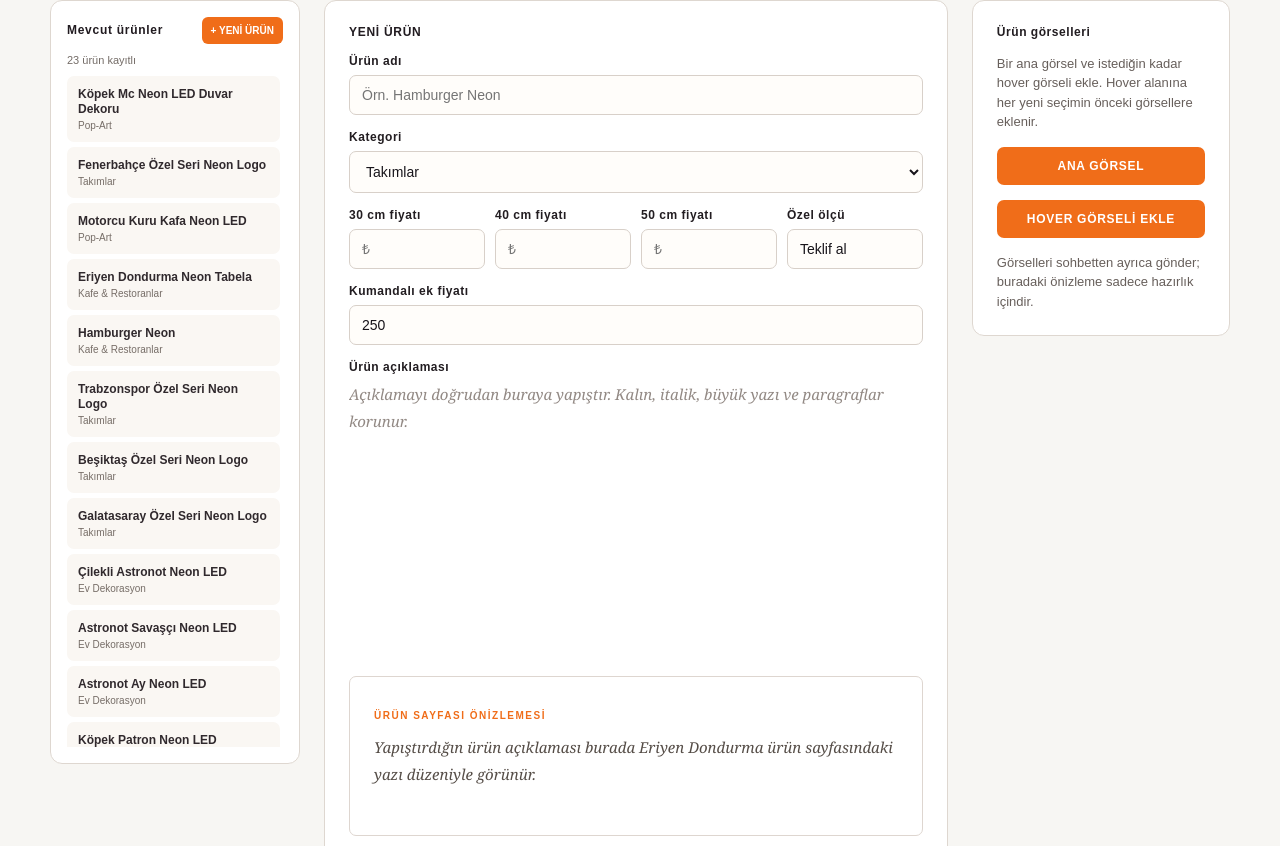
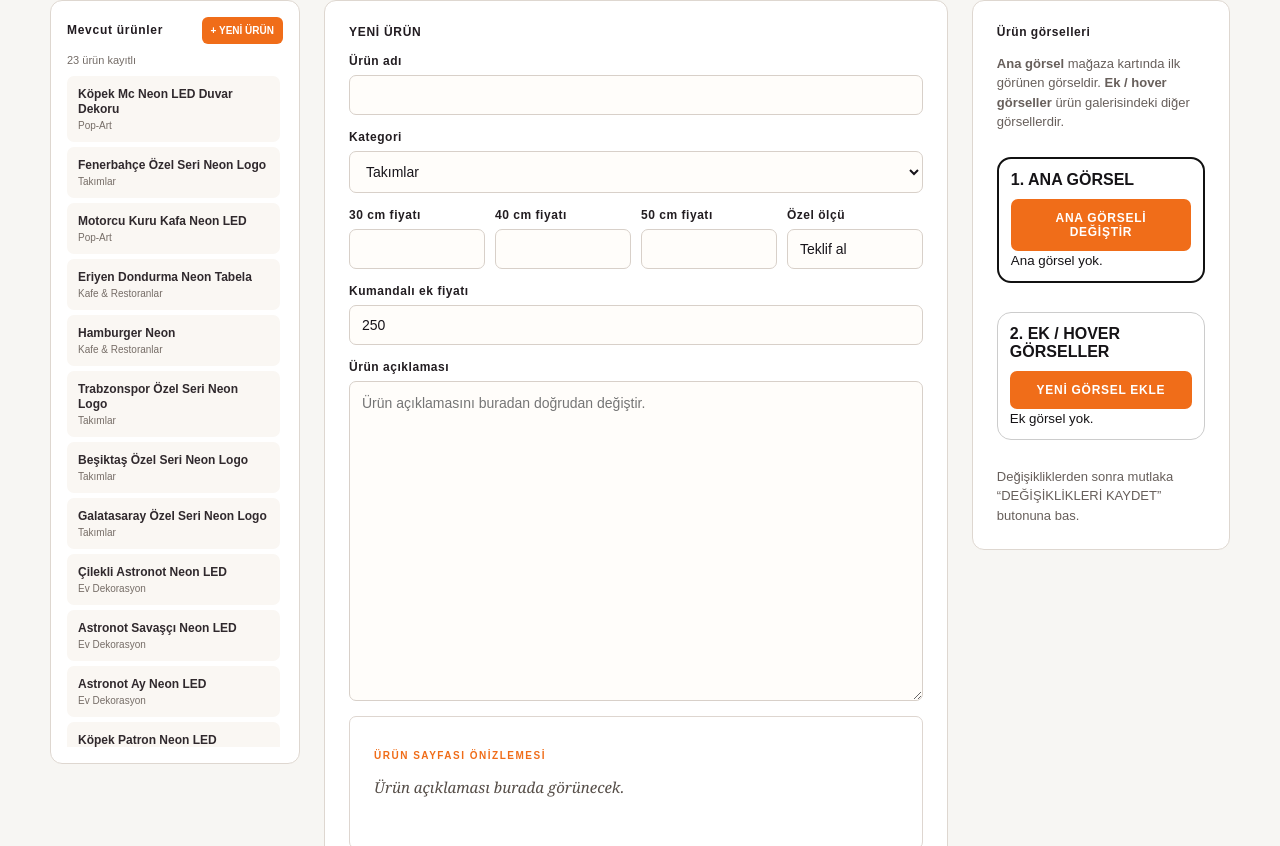
Before and after one commit to CanerKorkmaz85/3dbadeneon, a Next.js app: page /yonetim/urunler in a window 1280 px wide. Shown: the part 394-1240 px from the top of the page. Built offline with nearby package versions, Linux system fonts and the light colour scheme.

Commit message:
Urun yonetim panelini duzelt

```diff
--- a/app/yonetim/urunler/page.tsx
+++ b/app/yonetim/urunler/page.tsx
@@ -2,11 +2,8 @@
 
 /* eslint-disable @next/next/no-img-element */
 
-import { useRef, useState } from "react";
-import FormattedProductCopy, {
-  productCopyHtml,
-  sanitizeProductHtml,
-} from "../../../components/FormattedProductCopy";
+import { useState } from "react";
+import FormattedProductCopy from "../../../components/FormattedProductCopy";
 import {
   productId,
   readAdminProducts,
@@ -26,7 +23,9 @@ const categories = [
   "Ev Dekorasyon",
   "Ek Malzemeler",
 ];
+
 const technicalTemplate = `Ölçü\n30, 40, 50 cm veya özel ölçü\n\nMalzeme\n4 mm şeffaf, kontur kesim pleksi\n\nAydınlatma\n12V esnek silikon neon LED\n\nKablo\nYaklaşık 2 metre\n\nPaket içeriği\nNeon dekor ve 12V adaptör`;
+
 type Draft = {
   title: string;
   category: string;
@@ -40,6 +39,7 @@ type Draft = {
   mainImage: string;
   hoverImages: string[];
 };
+
 const emptyDraft: Draft = {
   title: "",
   category: categories[0],
@@ -56,36 +56,22 @@ const emptyDraft: Draft = {
 
 export default function ProductEntryPage() {
   const [products, setProducts] = useState<AdminProduct[]>(readAdminProducts);
-  const [draft, setDraft] = useState<Draft>(() => {
-    if (typeof window === "undefined") return emptyDraft;
-    try {
-      const stored = window.localStorage.getItem("3dbade-product-draft");
-      return stored ? { ...emptyDraft, ...JSON.parse(stored) } : emptyDraft;
-    } catch {
-      return emptyDraft;
-    }
-  });
+  const [draft, setDraft] = useState<Draft>(emptyDraft);
   const [selectedId, setSelectedId] = useState<string | null>(null);
-  const [mainPreview, setMainPreview] = useState("");
-  const [hoverPreviews, setHoverPreviews] = useState<string[]>([]);
   const [saved, setSaved] = useState(false);
   const [copied, setCopied] = useState(false);
-  const descriptionRef = useRef<HTMLDivElement>(null);
+
   const update = (field: keyof Draft, value: string) =>
     setDraft((current) => ({ ...current, [field]: value }));
+
   function saveDraft() {
     if (!draft.title.trim()) return;
     const id = selectedId || productId(draft.title);
-    const description = sanitizeProductHtml(
-      descriptionRef.current?.innerHTML ?? draft.description,
-    );
     const product: AdminProduct = {
       ...draft,
-      description,
-      mainImage: mainPreview || draft.mainImage,
-      hoverImages: hoverPreviews.length ? hoverPreviews : draft.hoverImages,
       id,
       title: draft.title.trim(),
+      hoverImages: draft.hoverImages || [],
     };
     const next = selectedId
       ? products.map((item) => (item.id === id ? product : item))
@@ -94,22 +80,20 @@ export default function ProductEntryPage() {
     setSelectedId(id);
     setDraft(product);
     writeAdminProducts(next);
-    window.localStorage.setItem("3dbade-product-draft", JSON.stringify(product));
     setSaved(true);
     window.setTimeout(() => setSaved(false), 2500);
   }
+
   function selectProduct(product: AdminProduct) {
     setSelectedId(product.id);
-    setDraft(product);
-    setMainPreview(product.mainImage || "");
-    setHoverPreviews(product.hoverImages || []);
+    setDraft({ ...product, hoverImages: product.hoverImages || [] });
   }
+
   function newProduct() {
     setSelectedId(null);
     setDraft(emptyDraft);
-    setMainPreview("");
-    setHoverPreviews([]);
   }
+
   function deleteProduct() {
     const product = products.find((item) => item.id === selectedId);
     if (!product || !window.confirm(`“${product.title}” silinsin mi?`)) return;
@@ -118,22 +102,22 @@ export default function ProductEntryPage() {
     writeAdminProducts(next);
     newProduct();
   }
+
   function openPreview() {
-    const description = sanitizeProductHtml(
-      descriptionRef.current?.innerHTML ?? draft.description,
-    );
     window.localStorage.setItem(
       "3dbade-product-preview",
-      JSON.stringify({ ...draft, description, mainPreview, hoverPreviews }),
+      JSON.stringify({ ...draft, mainPreview: draft.mainImage, hoverPreviews: draft.hoverImages }),
     );
     window.open("/yonetim/urun-onizleme", "_blank");
   }
+
   async function copyDetails() {
     const content = `ÜRÜN ADI: ${draft.title || "-"}\nKATEGORİ: ${draft.category}\n30 CM: ${draft.price30 || "-"}\n40 CM: ${draft.price40 || "-"}\n50 CM: ${draft.price50 || "-"}\nÖZEL ÖLÇÜ: ${draft.specialPrice || "Teklif al"}\nKUMANDALI EK FİYAT: ${draft.remoteExtra || "0"} TL\n\nÜRÜN AÇIKLAMASI\n${draft.description || "-"}\n\nTEKNİK ÖZELLİKLER\n${draft.technical}`;
     await navigator.clipboard.writeText(content);
     setCopied(true);
     window.setTimeout(() => setCopied(false), 2500);
   }
+
   function readImage(file: File) {
     return new Promise<string>((resolve, reject) => {
       const reader = new FileReader();
@@ -158,38 +142,69 @@ export default function ProductEntryPage() {
       reader.readAsDataURL(file);
     });
   }
-  function saveSelectedImages(mainImage: string, hoverImages: string[]) {
-    if (!selectedId) return;
-    const next = products.map((product) =>
-      product.id === selectedId ? { ...product, mainImage, hoverImages } : product,
-    );
-    setProducts(next);
-    writeAdminProducts(next);
-  }
+
   async function preview(files: FileList | null, target: "main" | "hover") {
     if (!files?.length) return;
     const images = await Promise.all(Array.from(files).map(readImage));
     if (target === "main") {
-      setMainPreview(images[0]);
-      saveSelectedImages(images[0], hoverPreviews);
+      setDraft((current) => ({ ...current, mainImage: images[0] }));
       return;
     }
-    setHoverPreviews((current) => {
-      const next = [...current, ...images];
-      saveSelectedImages(mainPreview, next);
-      return next;
+    setDraft((current) => ({
+      ...current,
+      hoverImages: [...(current.hoverImages || []), ...images],
+    }));
+  }
+
+  function removeMainImage() {
+    setDraft((current) => ({ ...current, mainImage: "" }));
+  }
+
+  function removeHoverImage(index: number) {
+    setDraft((current) => ({
+      ...current,
+      hoverImages: current.hoverImages.filter((_, itemIndex) => itemIndex !== index),
+    }));
+  }
+
+  function makeMainImage(index: number) {
+    setDraft((current) => {
+      const selected = current.hoverImages[index];
+      if (!selected) return current;
+      const remaining = current.hoverImages.filter((_, itemIndex) => itemIndex !== index);
+      const nextHover = current.mainImage ? [current.mainImage, ...remaining] : remaining;
+      return { ...current, mainImage: selected, hoverImages: nextHover };
     });
   }
+
+  function moveHover(index: number, direction: -1 | 1) {
+    setDraft((current) => {
+      const next = [...current.hoverImages];
+      const target = index + direction;
+      if (target < 0 || target >= next.length) return current;
+      [next[index], next[target]] = [next[target], next[index]];
+      return { ...current, hoverImages: next };
+    });
+  }
+
+  const imageButtonStyle = {
+    padding: "8px 10px",
+    borderRadius: "8px",
+    border: "1px solid #d5d5d5",
+    background: "white",
+    cursor: "pointer",
+    fontWeight: 700,
+    fontSize: "12px",
+  } as const;
 
   return (
     <main className="product-entry-page">
       <section className="product-entry-heading">
         <p>ÜRÜN YÖNETİMİ</p>
         <h1>Ürünlerini yönet.</h1>
-        <span>
-          Yeni ürün ekle, mevcut ürünü seçip değiştir veya gerektiğinde sil.
-        </span>
+        <span>Yeni ürün ekle, mevcut ürünü değiştir, görselleri sırala veya sil.</span>
       </section>
+
       <section className="product-entry-grid product-management-grid">
         <aside className="managed-products">
           <div>
@@ -210,166 +225,110 @@ export default function ProductEntryPage() {
             ))}
           </div>
         </aside>
+
         <div className="entry-form">
           <div className="entry-form-title">
             <b>{selectedId ? "ÜRÜNÜ DÜZENLİYORSUN" : "YENİ ÜRÜN"}</b>
             {selectedId && <button onClick={deleteProduct}>ÜRÜNÜ SİL</button>}
           </div>
+
           <label>
             Ürün adı
-            <input
-              value={draft.title}
-              onChange={(event) => update("title", event.target.value)}
-              placeholder="Örn. Hamburger Neon"
+            <input value={draft.title} onChange={(event) => update("title", event.target.value)} />
+          </label>
+
+          <label>
+            Kategori
+            <select value={draft.category} onChange={(event) => update("category", event.target.value)}>
+              {categories.map((category) => <option key={category}>{category}</option>)}
+            </select>
+          </label>
+
+          <div className="entry-prices">
+            <label>30 cm fiyatı<input inputMode="numeric" value={draft.price30} onChange={(event) => update("price30", event.target.value)} /></label>
+            <label>40 cm fiyatı<input inputMode="numeric" value={draft.price40} onChange={(event) => update("price40", event.target.value)} /></label>
+            <label>50 cm fiyatı<input inputMode="numeric" value={draft.price50} onChange={(event) => update("price50", event.target.value)} /></label>
+            <label>Özel ölçü<input value={draft.specialPrice} onChange={(event) => update("specialPrice", event.target.value)} /></label>
+          </div>
+
+          <label>
+            Kumandalı ek fiyatı
+            <input inputMode="numeric" value={draft.remoteExtra} onChange={(event) => update("remoteExtra", event.target.value)} />
+          </label>
+
+          <label>
+            Ürün açıklaması
+            <textarea
+              style={{ minHeight: 320, lineHeight: 1.55 }}
+              value={draft.description}
+              onChange={(event) => update("description", event.target.value)}
+              placeholder="Ürün açıklamasını buradan doğrudan değiştir."
             />
           </label>
-          <label>
-            Kategori
-            <select
-              value={draft.category}
-              onChange={(event) => update("category", event.target.value)}
-            >
-              {categories.map((category) => (
-                <option key={category}>{category}</option>
-              ))}
-            </select>
-          </label>
-          <div className="entry-prices">
-            <label>
-              30 cm fiyatı
-              <input
-                inputMode="numeric"
-                value={draft.price30}
-                onChange={(event) => update("price30", event.target.value)}
-                placeholder="₺"
-              />
-            </label>
-            <label>
-              40 cm fiyatı
-              <input
-                inputMode="numeric"
-                value={draft.price40}
-                onChange={(event) => update("price40", event.target.value)}
-                placeholder="₺"
-              />
-            </label>
-            <label>
-              50 cm fiyatı
-              <input
-                inputMode="numeric"
-                value={draft.price50}
-                onChange={(event) => update("price50", event.target.value)}
-                placeholder="₺"
-              />
-            </label>
-            <label>
-              Özel ölçü
-              <input
-                value={draft.specialPrice}
-                onChange={(event) => update("specialPrice", event.target.value)}
-              />
-            </label>
-          </div>
-          <label>
-            Kumandalı ek fiyatı
-            <input
-              inputMode="numeric"
-              value={draft.remoteExtra}
-              onChange={(event) => update("remoteExtra", event.target.value)}
-              placeholder="₺"
-            />
-          </label>
-          <div className="entry-description-editor">
-            <label>Ürün açıklaması</label>
-            <div
-              className="entry-description-field product-full-description"
-              contentEditable
-              suppressContentEditableWarning
-              data-placeholder="Açıklamayı doğrudan buraya yapıştır. Kalın, italik, büyük yazı ve paragraflar korunur."
-              dangerouslySetInnerHTML={{
-                __html: productCopyHtml(draft.description),
-              }}
-              ref={descriptionRef}
-              onBlur={(event) =>
-                update(
-                  "description",
-                  sanitizeProductHtml(event.currentTarget.innerHTML),
-                )
-              }
-            />
-          </div>
-          <div
-            className="entry-description-preview product-content-area product-full-description"
-            aria-live="polite"
-          >
+
+          <div className="entry-description-preview product-content-area product-full-description" aria-live="polite">
             <p>ÜRÜN SAYFASI ÖNİZLEMESİ</p>
             <div className="product-copy-preview">
-              <FormattedProductCopy
-                content={
-                  draft.description ||
-                  "Yapıştırdığın ürün açıklaması burada Eriyen Dondurma ürün sayfasındaki yazı düzeniyle görünür."
-                }
-              />
+              <FormattedProductCopy content={draft.description || "Ürün açıklaması burada görünecek."} />
             </div>
           </div>
+
           <label>
             Teknik özellikler
-            <textarea
-              value={draft.technical}
-              onChange={(event) => update("technical", event.target.value)}
-            />
+            <textarea value={draft.technical} onChange={(event) => update("technical", event.target.value)} />
           </label>
+
           <div className="entry-buttons">
-            <button onClick={saveDraft}>
-              {selectedId ? "DEĞİŞİKLİKLERİ KAYDET" : "ÜRÜNÜ KAYDET"}
-            </button>
-            <button className="entry-preview" onClick={openPreview}>
-              CANLI ÖNİZLEME
-            </button>
-            <button className="entry-copy" onClick={copyDetails}>
-              {copied ? "KOPYALANDI ✓" : "BİLGİLERİ KOPYALA"}
-            </button>
+            <button onClick={saveDraft}>{selectedId ? "DEĞİŞİKLİKLERİ KAYDET" : "ÜRÜNÜ KAYDET"}</button>
+            <button className="entry-preview" onClick={openPreview}>CANLI ÖNİZLEME</button>
+            <button className="entry-copy" onClick={copyDetails}>{copied ? "KOPYALANDI ✓" : "BİLGİLERİ KOPYALA"}</button>
           </div>
-          {saved && (
-            <small className="entry-saved">
-              Kaydedildi. Fiyatlar sayfasına otomatik eklendi.
-            </small>
-          )}
+
+          {saved && <small className="entry-saved">Kaydedildi.</small>}
         </div>
+
         <aside className="entry-images">
           <b>Ürün görselleri</b>
-          <span>
-            Bir ana görsel ve istediğin kadar hover görseli ekle. Hover alanına
-            her yeni seçimin önceki görsellere eklenir.
-          </span>
-          <label className="entry-upload">
-            ANA GÖRSEL
-            <input
-              type="file"
-              accept="image/*"
-              onChange={(event) => preview(event.target.files, "main")}
-            />
-          </label>
-          {mainPreview && <img src={mainPreview} alt="Ana görsel önizlemesi" />}
-          <label className="entry-upload">
-            HOVER GÖRSELİ EKLE
-            <input
-              type="file"
-              accept="image/*"
-              multiple
-              onChange={(event) => preview(event.target.files, "hover")}
-            />
-          </label>
-          {hoverPreviews.map((image, index) => (
-            <img
-              key={image}
-              src={image}
-              alt={`${index + 1}. hover görseli önizlemesi`}
-            />
-          ))}
-          <small>
-            Görselleri sohbetten ayrıca gönder; buradaki önizleme sadece
-            hazırlık içindir.
+          <span><strong>Ana görsel</strong> mağaza kartında ilk görünen görseldir. <strong>Ek / hover görseller</strong> ürün galerisindeki diğer görsellerdir.</span>
+
+          <div style={{ border: "2px solid #111", borderRadius: 14, padding: 12, marginTop: 10 }}>
+            <b>1. ANA GÖRSEL</b>
+            <label className="entry-upload" style={{ marginTop: 10 }}>
+              ANA GÖRSELİ DEĞİŞTİR
+              <input type="file" accept="image/*" onChange={(event) => preview(event.target.files, "main")} />
+            </label>
+            {draft.mainImage ? (
+              <>
+                <img src={draft.mainImage} alt="Ana görsel" />
+                <button type="button" style={{ ...imageButtonStyle, width: "100%", marginTop: 8 }} onClick={removeMainImage}>ANA GÖRSELİ SİL</button>
+              </>
+            ) : <small>Ana görsel yok.</small>}
+          </div>
+
+          <div style={{ border: "1px solid #ccc", borderRadius: 14, padding: 12, marginTop: 14 }}>
+            <b>2. EK / HOVER GÖRSELLER</b>
+            <label className="entry-upload" style={{ marginTop: 10 }}>
+              YENİ GÖRSEL EKLE
+              <input type="file" accept="image/*" multiple onChange={(event) => preview(event.target.files, "hover")} />
+            </label>
+
+            {draft.hoverImages.length === 0 && <small>Ek görsel yok.</small>}
+            {draft.hoverImages.map((image, index) => (
+              <div key={`${image}-${index}`} style={{ borderTop: "1px solid #e5e5e5", paddingTop: 12, marginTop: 12 }}>
+                <b>{index + 1}. EK GÖRSEL</b>
+                <img src={image} alt={`${index + 1}. ek görsel`} />
+                <div style={{ display: "grid", gridTemplateColumns: "1fr 1fr", gap: 6, marginTop: 8 }}>
+                  <button type="button" style={imageButtonStyle} onClick={() => makeMainImage(index)}>ANA GÖRSEL YAP</button>
+                  <button type="button" style={imageButtonStyle} onClick={() => removeHoverImage(index)}>SİL</button>
+                  <button type="button" style={imageButtonStyle} disabled={index === 0} onClick={() => moveHover(index, -1)}>YUKARI</button>
+                  <button type="button" style={imageButtonStyle} disabled={index === draft.hoverImages.length - 1} onClick={() => moveHover(index, 1)}>AŞAĞI</button>
+                </div>
+              </div>
+            ))}
+          </div>
+
+          <small style={{ marginTop: 12 }}>
+            Değişikliklerden sonra mutlaka “DEĞİŞİKLİKLERİ KAYDET” butonuna bas.
           </small>
         </aside>
       </section>
```
